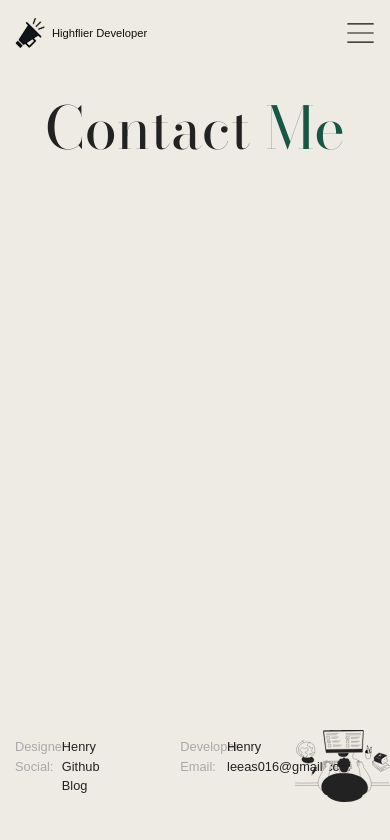
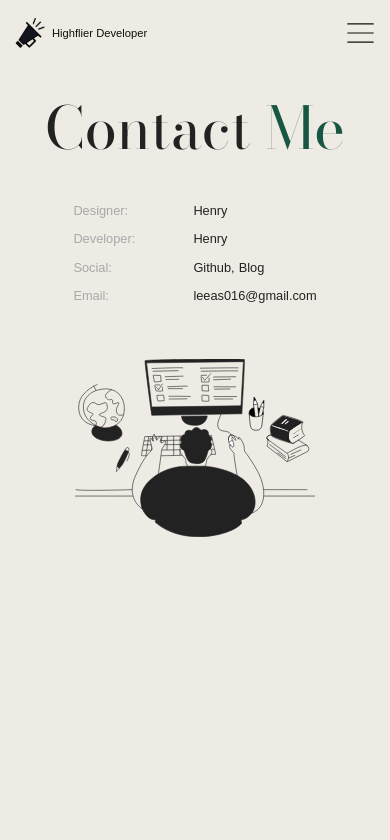
Before and after one commit to KimHyunLo/PERFAN, a React (Vite) app: page /contact in a window 390 px wide. Shown: the top 840 px of the page. Built offline with nearby package versions, Linux system fonts and the light colour scheme; a web font is replaced by a local one.

Commit message:
update: Contact Ui 반응형 수정

```diff
--- a/src/features/contact/ContactImage.jsx
+++ b/src/features/contact/ContactImage.jsx
@@ -3,6 +3,13 @@ import styled from 'styled-components'
 const StyledContactImage = styled.img`
   width: 25vw;
   max-width: 40vh;
+
+  @media only screen and (max-width: 1024px) {
+    width: 40vw;
+    max-width: none;
+    min-width: 30rem;
+    margin-bottom: 5rem;
+  }
 `
 
 function ContactImage() {
--- a/src/features/contact/ContactInfo.jsx
+++ b/src/features/contact/ContactInfo.jsx
@@ -2,20 +2,39 @@ import styled from 'styled-components'
 
 const StyledContactInfo = styled.ul`
   display: grid;
-  grid-template-columns: 50% 50%;
-  grid-template-rows: 10% 10%;
+  grid-template-columns: 16vw 16vw;
+  grid-template-rows: 15% 15%;
+  align-items: center;
   row-gap: 3.5vw;
-  column-gap: 6.5vw;
+  column-gap: 6vw;
+
+  @media only screen and (max-width: 1024px) {
+    grid-template-columns: 1fr;
+    grid-template-rows: 1fr 1fr 1fr 1fr;
+  }
 `
 
 const InfoList = styled.li`
   display: grid;
-  grid-template-columns: 12vw 1fr;
+  grid-template-columns: max(8vw, 10rem) 1fr;
 
   .social-list {
     display: flex;
     flex-direction: column;
     gap: 0.5rem;
+
+    li:first-child::after {
+      content: ',';
+    }
+  }
+
+  @media only screen and (max-width: 1024px) {
+    grid-template-columns: 15rem 1fr;
+
+    .social-list {
+      display: flex;
+      flex-direction: row;
+    }
   }
 `
 
--- a/src/routes/Contact.jsx
+++ b/src/routes/Contact.jsx
@@ -10,6 +10,13 @@ const StyledContact = styled.div`
   align-items: end;
   width: 100%;
   padding: 0 30px;
+
+  @media only screen and (max-width: 1024px) {
+    bottom: auto;
+    flex-direction: column;
+    align-items: center;
+    gap: 7rem;
+  }
 
   @media only screen and (max-width: 640px) {
     padding: 0 15px;
```
